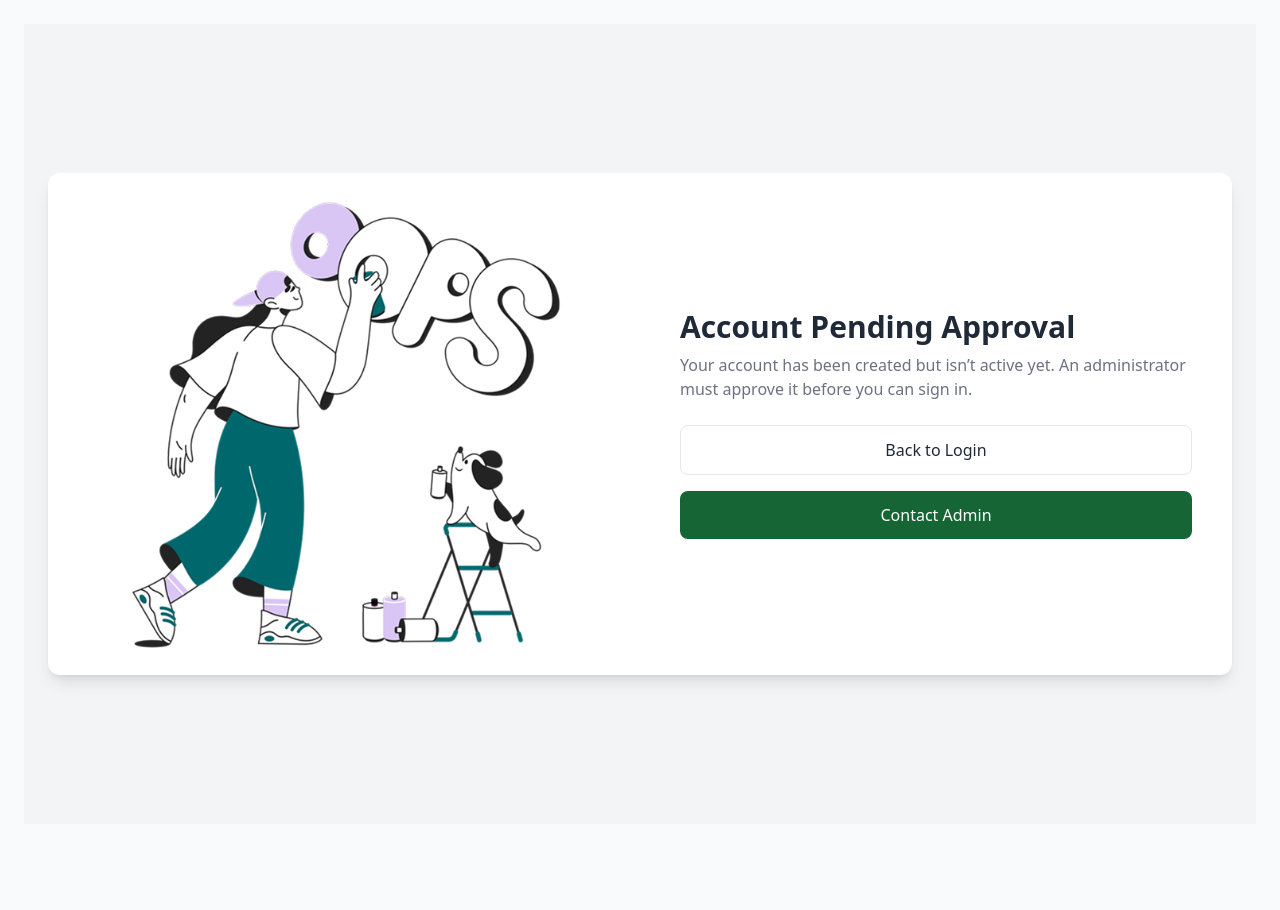
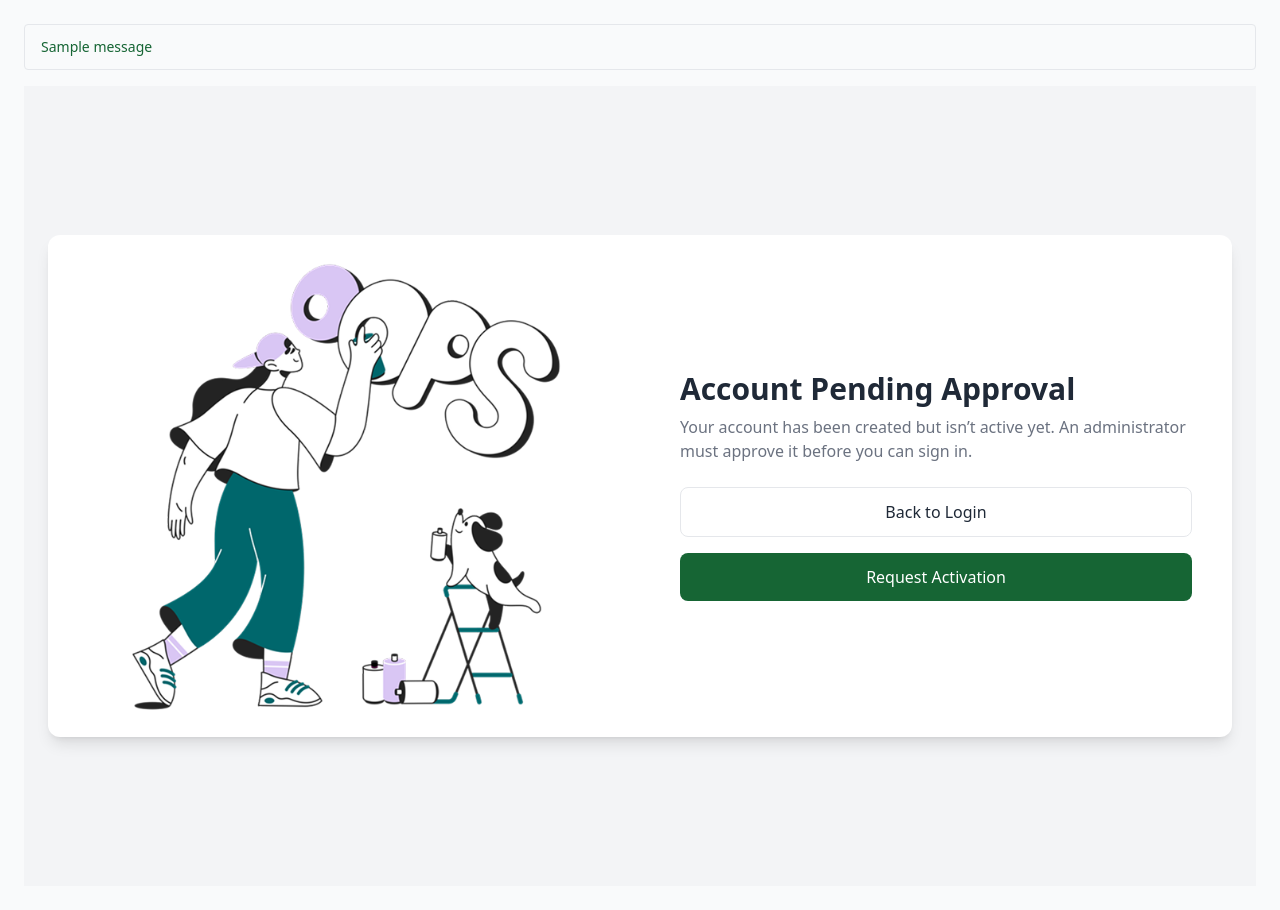
Before and after one commit to geenyzk/Eyres-Staff-Software, a Django app: page /accounts/pending/ in a window 1280 px wide. Before the commit the page ends 687 px from the top, so only its background shows below. Run offline with Django 5.2, Linux system fonts and the light colour scheme; tables that the repository leaves empty hold one stand-in row (values such as "Sample post"); one stand-in notice (Sample message) is shown.

Commit message:
feat(pending): implement contact admin functionality and update pending page - still debugging

```diff
--- a/poppys/accounts/templates/accounts/pending.html
+++ b/poppys/accounts/templates/accounts/pending.html
@@ -25,10 +25,13 @@
                    class="w-full border border-gray-400 text-gray-800 py-3 rounded-lg text-center hover:bg-gray-100">
                     Back to Login
                 </a>
-                <a href="mailto:admin@example.com"
-                   class="w-full bg-green-800 text-white py-3 rounded-lg text-center hover:bg-green-700">
-                    Contact Admin
-                </a>
+                <form method="POST" action="{% url 'contact_admin' %}">
+                    {% csrf_token %}
+                    <button type="submit"
+                            class="w-full bg-green-800 text-white py-3 rounded-lg text-center hover:bg-green-700">
+                        Request Activation
+                    </button>
+                </form>
             </div>
         </div>
     </div>
--- a/poppys/accounts/urls.py
+++ b/poppys/accounts/urls.py
@@ -7,6 +7,7 @@ urlpatterns = [
     path('signup/', views.signup_view, name='signup'),
     path('logout/', views.logout_view, name='logout'),
     path('pending/', views.pending, name='pending'),
+    path('contact_admin/', views.contact_admin, name='contact_admin'),
     # Alias for accidental /accounts/re/ path observed in testing
     path('re/', RedirectView.as_view(pattern_name='pending', permanent=False), name='pending_alias'),
 ]
--- a/poppys/accounts/views.py
+++ b/poppys/accounts/views.py
@@ -4,6 +4,8 @@ from .forms import PendingAwareAuthenticationForm
 from django.contrib import messages
 from django.contrib.auth import get_user_model
 from .forms import CustomUserCreationForm
+from django.core.mail import send_mail
+from django.conf import settings
 
 # Create your views here.
 
@@ -22,6 +24,12 @@ def login_view(request):
                 candidate = None
             if candidate and not candidate.is_active and candidate.check_password(password):
                 messages.warning(request, 'Your account is not active yet. Please contact the administrator.')
+                # Save pending identity for the contact_admin view
+                request.session['pending_identity'] = {
+                    'username': candidate.username,
+                    'email': candidate.email,
+                    'full_name': getattr(candidate, 'full_name', ''),
+                }
                 return redirect('pending')
 
         if form.is_valid():
@@ -29,6 +37,11 @@ def login_view(request):
 
             if not user.is_active:
                 messages.warning(request, 'Your account is not active yet. Please contact the administrator.')
+                request.session['pending_identity'] = {
+                    'username': user.username,
+                    'email': user.email,
+                    'full_name': getattr(user, 'full_name', ''),
+                }
                 return redirect('pending')
 
             login(request, user)
@@ -59,3 +72,61 @@ def logout_view(request):
 
 def pending(request):
     return render(request, 'accounts/pending.html')
+
+
+def contact_admin(request):
+    """Send an activation request email to admins for the pending user.
+    Works for users who aren’t logged in by using the identity stored in
+    session during the pending redirect. Falls back to request.user if
+    available.
+    """
+    if request.method != 'POST':
+        messages.error(request, 'Invalid request.')
+        return redirect('pending')
+
+    identity = request.session.get('pending_identity') or {}
+    if request.user.is_authenticated:
+        identity = {
+            'username': getattr(request.user, 'username', identity.get('username')),
+            'email': getattr(request.user, 'email', identity.get('email')),
+            'full_name': getattr(request.user, 'full_name', identity.get('full_name', '')),
+        }
+
+    if not identity.get('username'):
+        messages.error(request, 'No pending user information found. Please log in again.')
+        return redirect('login')
+
+    subject = 'Activation Request: Pending User'
+    message = (
+        f"A user has requested activation.\n\n"
+        f"Full name: {identity.get('full_name') or 'N/A'}\n"
+        f"Username: {identity.get('username')}\n"
+        f"Email: {identity.get('email') or 'N/A'}\n"
+    )
+
+    recipient_list = list(getattr(settings, 'ADMIN_EMAILS', []) or [])
+    fallback_from = getattr(settings, 'DEFAULT_FROM_EMAIL', '')
+    if not recipient_list and fallback_from:
+        recipient_list = [fallback_from]
+
+    if not recipient_list:
+        messages.error(request, 'Admin email is not configured. Please set ADMIN_EMAILS.')
+        return redirect('pending')
+
+    try:
+        send_mail(
+            subject=subject,
+            message=message,
+            from_email=fallback_from or None,
+            recipient_list=recipient_list,
+            fail_silently=False,
+        )
+        backend_used = getattr(settings, 'EMAIL_BACKEND', '')
+        if 'console' in backend_used:
+            messages.success(request, 'Request sent (printed to console backend). Configure SMTP to send real emails.')
+        else:
+            messages.success(request, 'Your activation request has been emailed to the admin.')
+    except Exception as e:
+        messages.error(request, f'Could not send email: {e}')
+
+    return redirect('pending')
--- a/poppys/templates/base.html
+++ b/poppys/templates/base.html
@@ -8,6 +8,20 @@
 </head>
 <body class="bg-gray-50 text-gray-900">
     <div class="container mx-auto p-6">
+        {% if messages %}
+            <div class="mb-4 space-y-2">
+                {% for message in messages %}
+                    <div class="px-4 py-3 rounded border text-sm
+                                {% if message.tags == 'success' %}bg-green-50 text-green-800 border-green-200{% endif %}
+                                {% if message.tags == 'warning' %}bg-yellow-50 text-yellow-800 border-yellow-200{% endif %}
+                                {% if message.tags == 'error' %}bg-red-50 text-red-800 border-red-200{% endif %}
+                                {% if message.tags == 'info' or not message.tags %}bg-blue-50 text-blue-800 border-blue-200{% endif %}
+                                ">
+                        {{ message }}
+                    </div>
+                {% endfor %}
+            </div>
+        {% endif %}
         {% block content %}
         {% endblock %}
     </div>
```
Also changed, not shown: poppys/website/settings.py (+58 -7 lines), poppys/db.sqlite3.
